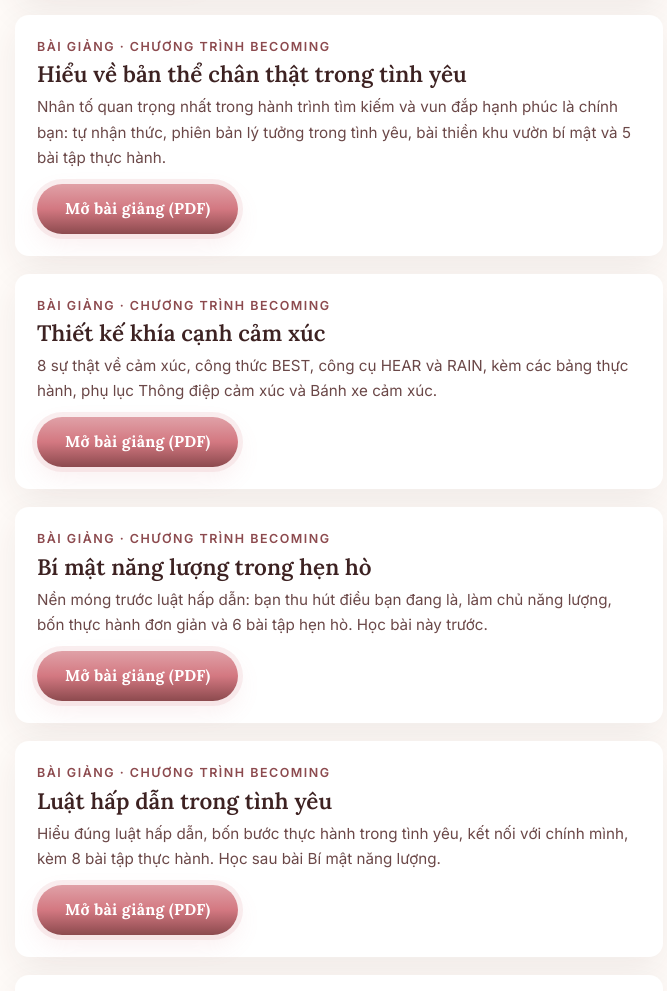
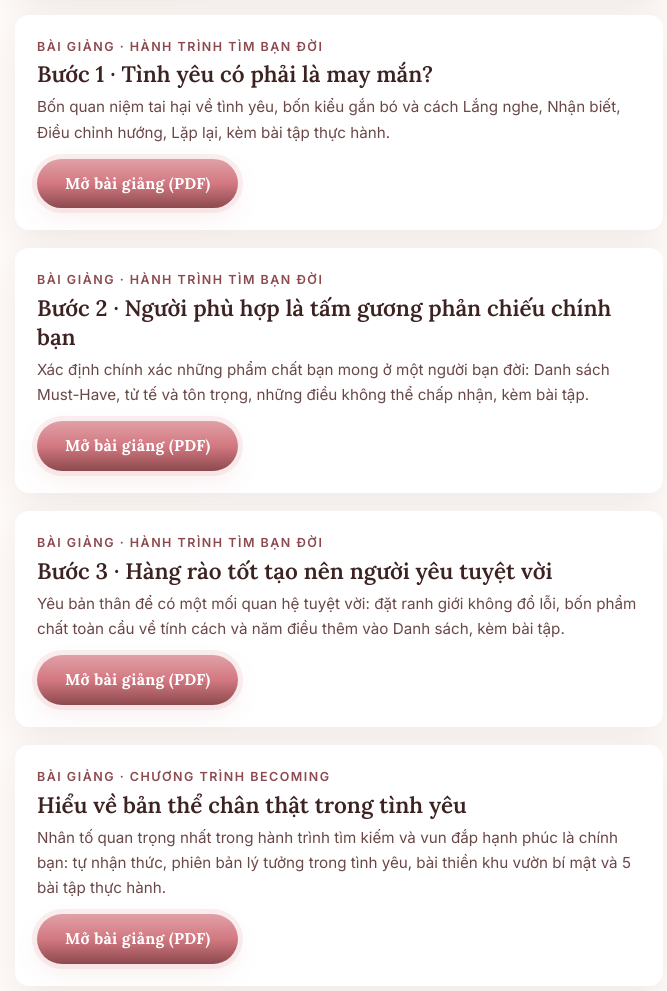
Before and after one commit to myphuongyds-afk/ban-do-tinh-yeu-funnel, a plain HTML site: page tai-lieu-dao-tao.html in a window 1280 px wide. Shown: the part 1401-2392 px from the top of the page, without its empty margins (301-968 px from the left). Drawn offline with Linux system fonts and the light colour scheme.

Commit message:
Them 3 bai giang Buoc 1, 2, 3 (Hanh trinh tim ban doi)
Co-Authored-By: Claude Sonnet 5.5 <noreply@anthropic.com>

```diff
--- a/tai-lieu-dao-tao.html
+++ b/tai-lieu-dao-tao.html
@@ -98,6 +98,30 @@ footer p { color: inherit; }
   </article>
   <article class="book" style="grid-template-columns:1fr">
     <div>
+      <div class="tag">Bài giảng · Hành trình tìm bạn đời</div>
+      <h2>Bước 1 · Tình yêu có phải là may mắn?</h2>
+      <p>Bốn quan niệm tai hại về tình yêu, bốn kiểu gắn bó và cách Lắng nghe, Nhận biết, Điều chỉnh hướng, Lặp lại, kèm bài tập thực hành.</p>
+      <a class="btn-primary" href="/bai-giang/buoc-1-tinh-yeu-co-phai-may-rui.pdf" target="_blank" rel="noopener">Mở bài giảng (PDF)</a>
+    </div>
+  </article>
+  <article class="book" style="grid-template-columns:1fr">
+    <div>
+      <div class="tag">Bài giảng · Hành trình tìm bạn đời</div>
+      <h2>Bước 2 · Người phù hợp là tấm gương phản chiếu chính bạn</h2>
+      <p>Xác định chính xác những phẩm chất bạn mong ở một người bạn đời: Danh sách Must-Have, tử tế và tôn trọng, những điều không thể chấp nhận, kèm bài tập.</p>
+      <a class="btn-primary" href="/bai-giang/buoc-2-nguoi-phu-hop-trong-tam-guong.pdf" target="_blank" rel="noopener">Mở bài giảng (PDF)</a>
+    </div>
+  </article>
+  <article class="book" style="grid-template-columns:1fr">
+    <div>
+      <div class="tag">Bài giảng · Hành trình tìm bạn đời</div>
+      <h2>Bước 3 · Hàng rào tốt tạo nên người yêu tuyệt vời</h2>
+      <p>Yêu bản thân để có một mối quan hệ tuyệt vời: đặt ranh giới không đổ lỗi, bốn phẩm chất toàn cầu về tính cách và năm điều thêm vào Danh sách, kèm bài tập.</p>
+      <a class="btn-primary" href="/bai-giang/buoc-3-hang-rao-tot.pdf" target="_blank" rel="noopener">Mở bài giảng (PDF)</a>
+    </div>
+  </article>
+  <article class="book" style="grid-template-columns:1fr">
+    <div>
       <div class="tag">Bài giảng · Chương trình BECOMING</div>
       <h2>Hiểu về bản thể chân thật trong tình yêu</h2>
       <p>Nhân tố quan trọng nhất trong hành trình tìm kiếm và vun đắp hạnh phúc là chính bạn: tự nhận thức, phiên bản lý tưởng trong tình yêu, bài thiền khu vườn bí mật và 5 bài tập thực hành.</p>
```
Also changed, not shown: 3 other files.
